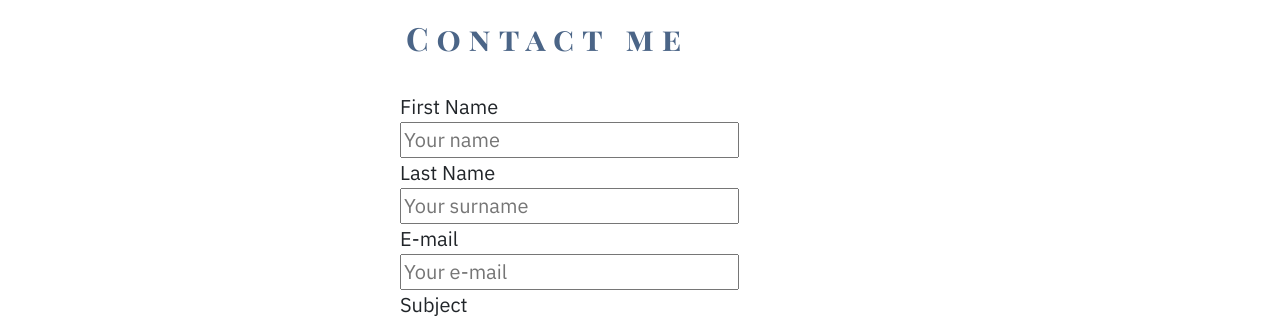
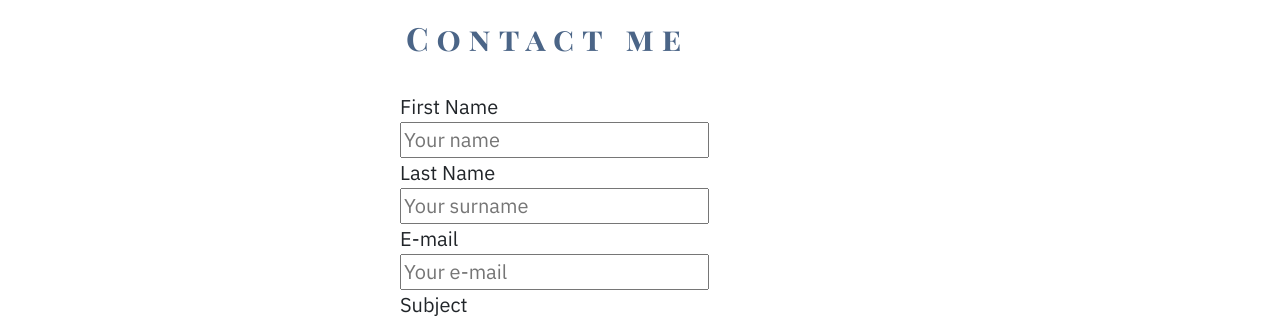
Before and after one commit to EstibalizBarreneche/Capstone-project-2, a plain HTML site: page index.html in a window 1280 px wide. Shown: the part 1720-2037 px from the top of the page. Drawn offline with nearby package versions, Linux system fonts and the light colour scheme.

Commit message:
Update style.css
corrección de estilos contact-me

```diff
--- a/css/style.css
+++ b/css/style.css
@@ -154,7 +154,7 @@ label {
 #fname,
 #lname,
 #email {
-  padding-right: 100px;
+  padding-right: 70px;
 }
 .input {
   display: block;
```
